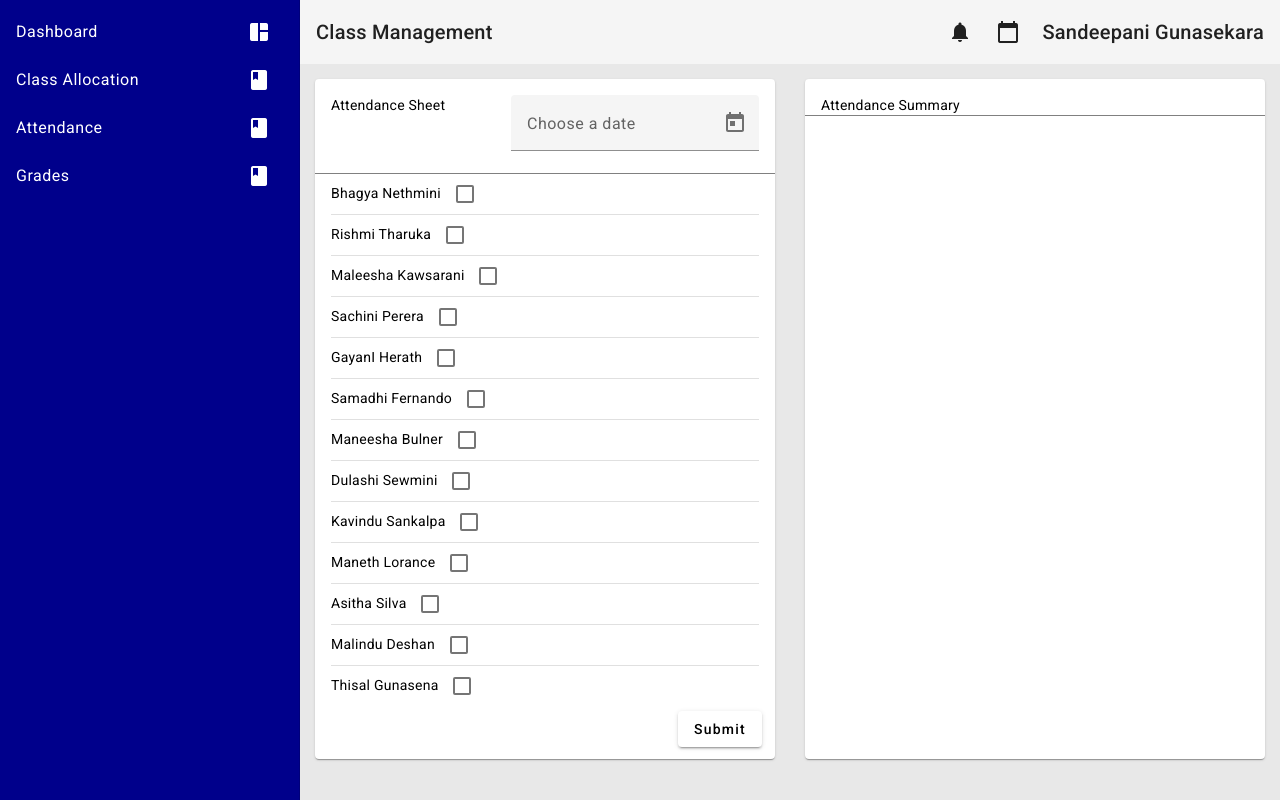
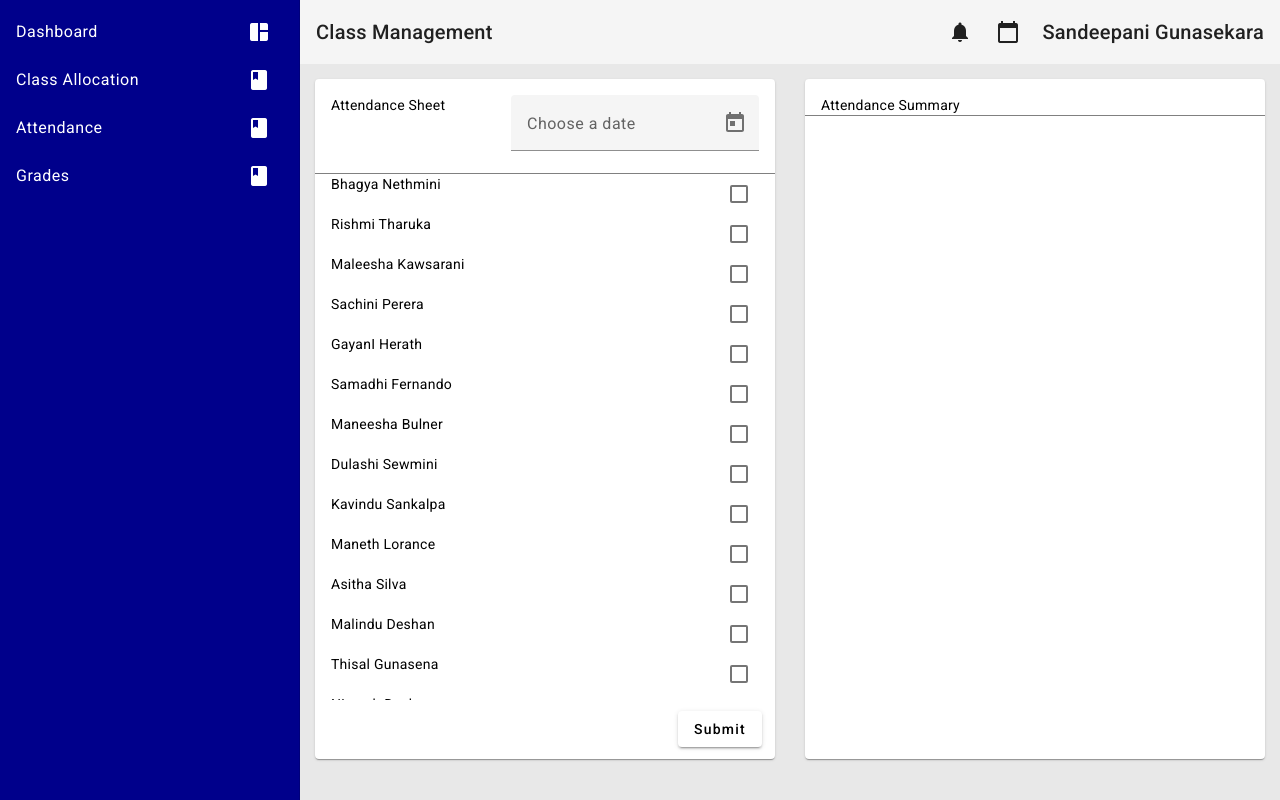
Before and after one commit to codingPentagon/ZoneEd, an Angular app in the folder frontend/: page /attndncetchr in a window 1280 px wide. Built offline with nearby package versions, Linux system fonts and the light colour scheme.

Commit message:
Right align the check boxes

```diff
--- a/frontend/src/app/attdnce-tchr/attdnce-tchr.component.css
+++ b/frontend/src/app/attdnce-tchr/attdnce-tchr.component.css
@@ -47,6 +47,6 @@ mat-card-header{
   border-bottom: 1.5px solid gray;
 }
 
-mat-checkbox{
-
+.attend-entry{
+  display: flex;
 }
--- a/frontend/src/app/attdnce-tchr/attdnce-tchr.component.html
+++ b/frontend/src/app/attdnce-tchr/attdnce-tchr.component.html
@@ -17,6 +17,7 @@
         <mat-card-content class="attend-sheet">
          <div *ngFor="let student of students" class="attend-entry">
            {{ student.name }}
+           <span class="spacer" ></span>
              <mat-checkbox></mat-checkbox>
            <mat-divider></mat-divider>
          </div>
```
